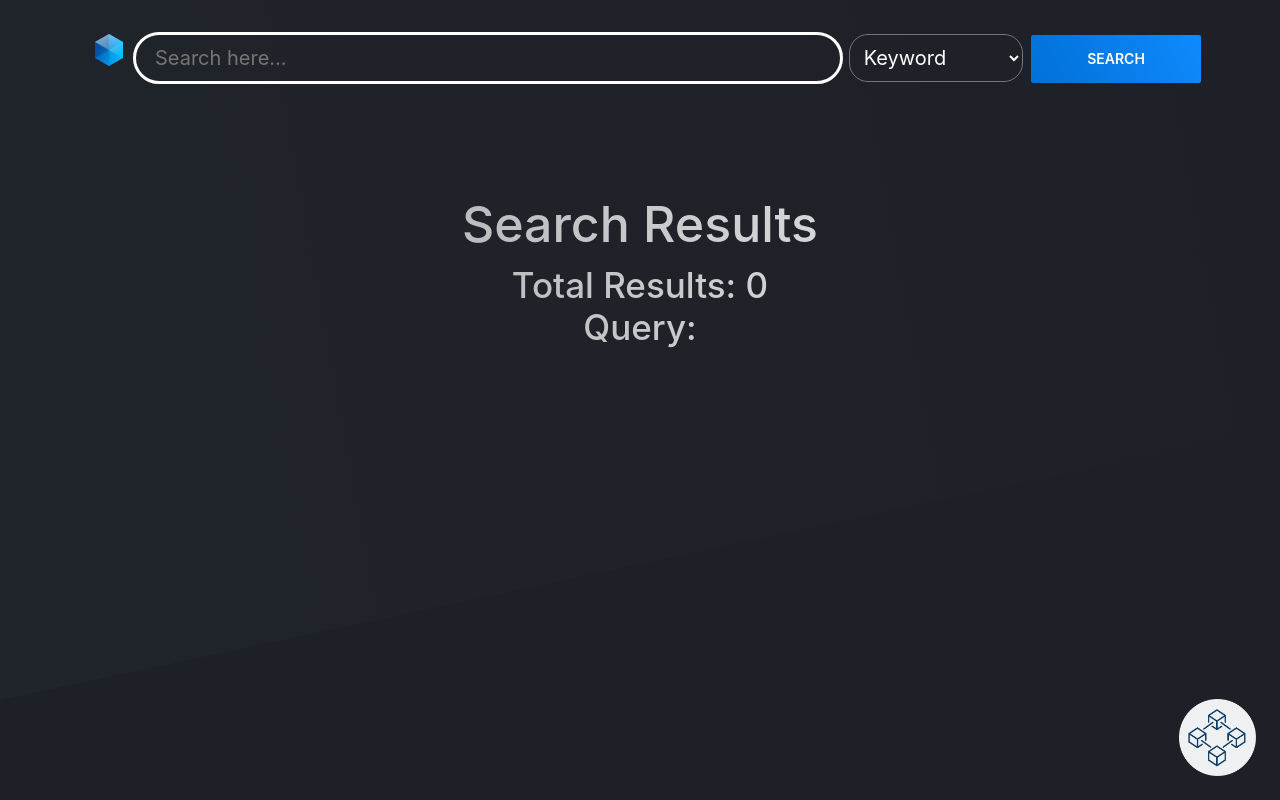
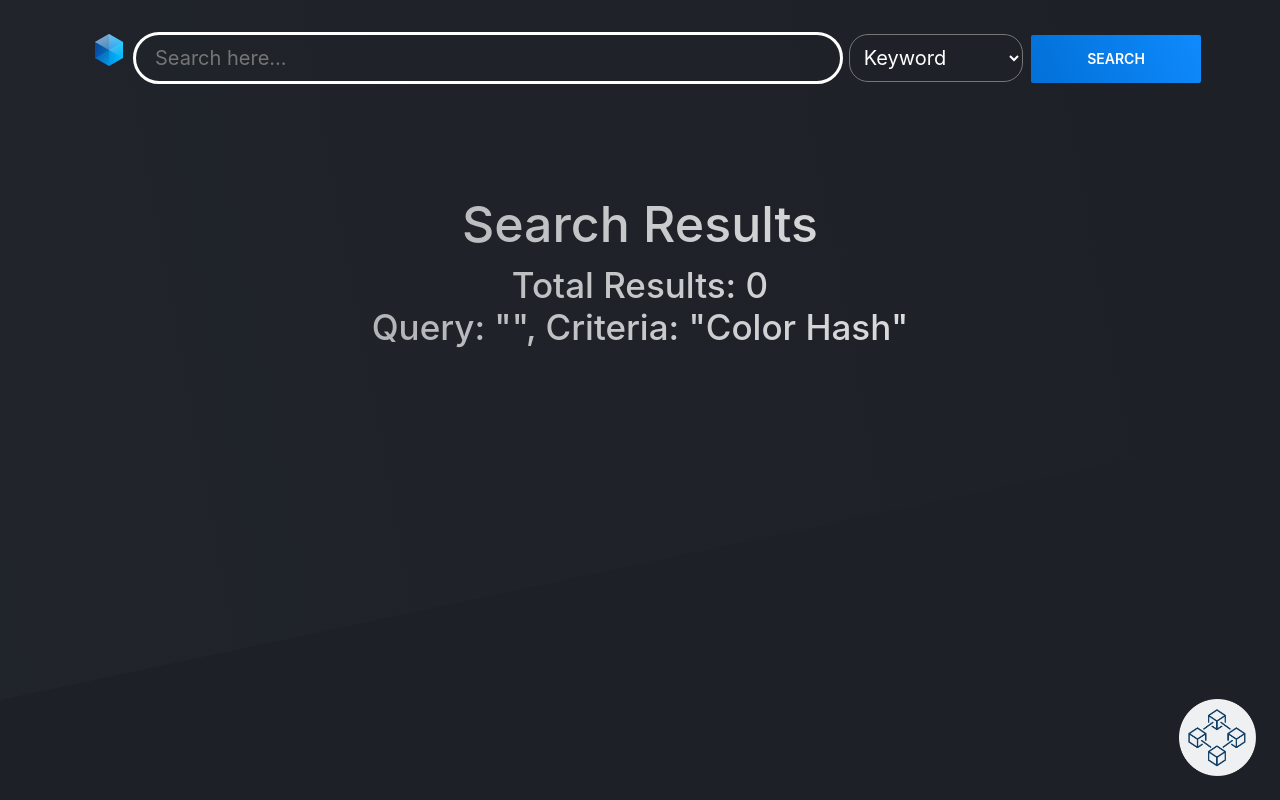
Before and after one commit to FaazAbidi/Image-Authentication-Using-BlockChain, a Django app: page /search/ in a window 1280 px wide. Run offline with Django 4.2, Linux system fonts and the light colour scheme; some libraries are stand-ins or nearby versions.

Commit message:
final update

```diff
--- a/base/views.py
+++ b/base/views.py
@@ -141,17 +141,35 @@ def search(request):
         all_blocks = Block.objects.all().filter(Q(whash__icontains=query))
     # type 5 is colorhash
     elif type == 5:
-        all_blocks = Block.objects.all().filter(Q(whash__icontains=query))
+        all_blocks = Block.objects.all().filter(Q(colorhash__icontains=query))
     else:
         all_blocks = []
 
     print(type, query)
     print(all_blocks)
 
+    if type==0:
+        criteria="KeyWord"
+    elif type==1:
+        criteria="DHash"
+    elif type==2:
+        criteria="AverageHash"
+    elif type==3:
+        criteria="PHash"
+    elif type==4:
+        criteria="WHash"
+    else:
+        criteria="Color Hash"
+
+
+
+
+
     context = {
             "query" : query,
             "result_count" : len(all_blocks),
-            "all_blocks" : all_blocks
+            "all_blocks" : all_blocks,
+            "type" : criteria
         }
 
     return render(request, 'searchpage.html', context)
--- a/image_auth_blockchain/settings.py
+++ b/image_auth_blockchain/settings.py
@@ -39,6 +39,7 @@ INSTALLED_APPS = [
     'django.contrib.staticfiles',
 
     'base.apps.BaseConfig',
+    'django_extensions',
 ]
 
 MIDDLEWARE = [
--- a/templates/searchpage.html
+++ b/templates/searchpage.html
@@ -98,7 +98,7 @@
                                 Search Results </h1>
                                 <h3>
                                 Total Results: {{ result_count }} <br>
-                                Query: {{ query }}
+                                Query: "{{ query }}", Criteria: "{{ type }}"
                             </h3></center>
 	                        <div class="row">
 
```
Also changed, not shown: templates/chain.html (+24 -0 lines), db.sqlite3, new.png (added).
